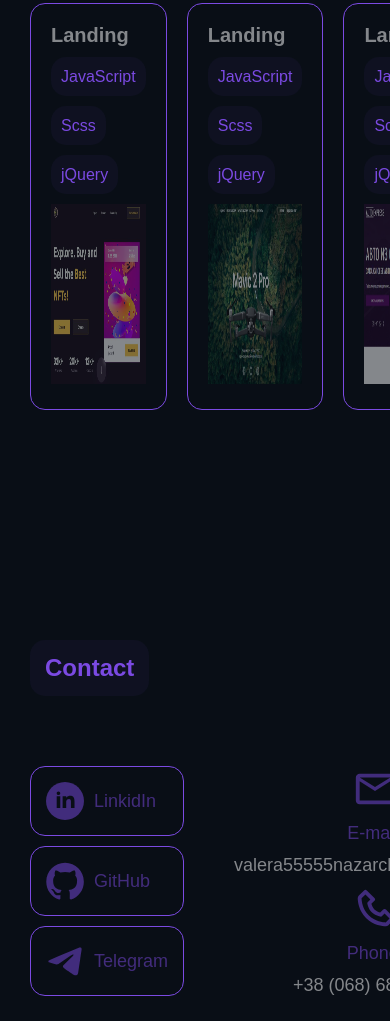
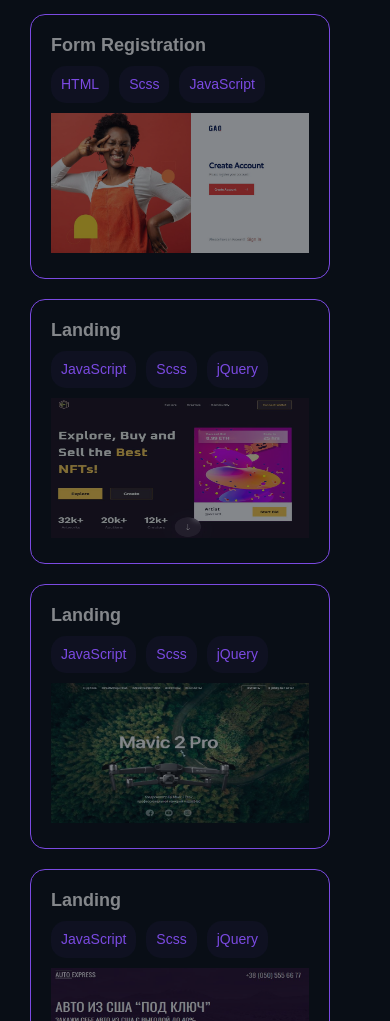
Before and after one commit to ValeraNazarchuk/My-portfolio-site, a website: page src/index.html in a window 390 px wide. Shown: the part 3357-4378 px from the top of the page. Drawn offline with nearby package versions, Linux system fonts and the light colour scheme; files that its build step writes are made by us from their sources.

Commit message:
adaptive section projects && contact done

```diff
--- a/src/styles/_media.scss
+++ b/src/styles/_media.scss
@@ -2,8 +2,15 @@
   .skills--text {
     font-size: 16px;
   }
-  .skills__content-info{
+  .skills__content-info {
     font-size: 16px;
+  }
+
+  //---------------------Projects---------
+  .projects__body-img {
+    img {
+      height: 160px;
+    }
   }
 }
 @media (max-width: 1000px) {
@@ -15,6 +22,12 @@
     flex-direction: row;
     &-list {
       width: 100%;
+    }
+  }
+  //---------------Projects------------------
+  .projects__body-img {
+    img {
+      height: 130px;
     }
   }
 }
@@ -33,7 +46,7 @@
     gap: 15px;
   }
 
-    .skills__content {
+  .skills__content {
     flex-direction: row;
     gap: 15px;
   }
@@ -48,9 +61,26 @@
     flex-direction: column;
   }
 
-  .skills__technologies{
+  .skills__technologies {
     margin: 0;
     max-width: 540px;
+  }
+  //----------------Projects------------
+
+  .projects__body {
+    &-title {
+      font-size: 18px;
+      line-height: 21px;
+    }
+    &-item {
+      font-size: 14px;
+      line-height: 17px;
+    }
+    &-img {
+      img {
+        height: 110px;
+      }
+    }
   }
 }
 @media (max-width: 700px) {
@@ -147,8 +177,19 @@
   }
   //------------------Skills-----------
 
-  .skills{
+  .skills {
     padding-top: 100px;
+  }
+
+  //-------------------Projects----------
+  .projects__body {
+    grid-template-columns: repeat(2, 1fr);
+
+    &-img {
+      img {
+        height: 140px;
+      }
+    }
   }
 }
 @media (max-width: 550px) {
@@ -185,7 +226,7 @@
   .skills--text {
     font-size: 14px;
   }
-  .skills__content-info{
+  .skills__content-info {
     font-size: 14px;
   }
 
@@ -218,9 +259,43 @@
     flex-direction: row;
   }
 
-  .skills__box-list{
+  .skills__box-list {
     height: auto;
     padding: 10px;
   }
 
+  //---------------Projects------------
+  .projects{
+    padding: 0;
+  }
+
+  .projects__body {
+    grid-template-columns: repeat(1, 1fr);
+    &-link{
+      max-width: 300px;
+    }
+    &-img {
+      img {
+        height: 140px;
+      }
+    }
+  }
+
+  //-----------------Contact------------
+  .contact{
+    padding: 100px 0 20px;
+    &__inner{
+      margin: 10px 0 0;
+      display: flex;
+      flex-direction: column-reverse;
+      align-items: center;
+      font-size: 14px;
+    }
+    &__list{
+      max-width: 155px;
+    }
+    &__info{
+      margin: 0 0 20px;
+    }
+  }
 }
--- a/src/styles/blocks/_contact.scss
+++ b/src/styles/blocks/_contact.scss
@@ -1,17 +1,22 @@
-.contact{
+.contact {
   padding: 230px 0;
-  &__inner{
+  display: flex;
+  flex-direction: column;
+  &__title {
+    align-self: center;
+  }
+  &__inner {
     margin-top: 50px;
     display: flex;
     justify-content: space-evenly;
   }
 }
 
-.contact__list{
+.contact__list {
   display: flex;
   flex-direction: column;
   gap: 10px;
-  &-link{
+  &-link {
     color: $fs-purple-dark;
     display: flex;
     align-items: center;
@@ -19,33 +24,32 @@
     border: 1px solid $bg-purple-light;
     border-radius: 15px;
     gap: 10px;
-    transition: all .5s;
-    &:hover{
+    transition: all 0.5s;
+    &:hover {
       color: $fs-purple-light;
     }
   }
 }
 
-
-.contact__info{
+.contact__info {
   margin-left: 50px;
   display: flex;
   flex-direction: column;
   justify-content: space-between;
   &-email,
-  &-phone{
+  &-phone {
     display: flex;
     flex-direction: column;
     align-items: center;
   }
-  &-text{
+  &-text {
     margin: 10px 0;
     color: $fs-purple-dark;
   }
-  &-link{
+  &-link {
     color: $fs-gray;
-    transition: all .5s;
-    &:hover{
+    transition: all 0.5s;
+    &:hover {
       color: $fs-white;
     }
   }
--- a/src/styles/blocks/_projects.scss
+++ b/src/styles/blocks/_projects.scss
@@ -1,5 +1,4 @@
 .projects {
-  // margin-bottom: 230px;
   padding-top: 130px;
 }
 
@@ -8,6 +7,8 @@
   grid-template-columns: repeat(3, 1fr);
   gap: 20px;
   &-link {
+    display: flex;
+    flex-direction: column;
     max-width: 360px;
     border: 1px solid $bg-purple-light;
     border-radius: 15px;
@@ -27,6 +28,7 @@
     line-height: 23px;
     color: $fs-gray;
     transition: all .5s;
+    margin-bottom: 10px;
   }
 
   &-list {
@@ -34,7 +36,7 @@
     align-items: center;
     flex-wrap: wrap;
     gap: 10px;
-    margin: 10px 0px;
+    margin: auto 0px 10px;
   }
   &-item {
     font-size: 16px;
@@ -45,6 +47,7 @@
     border-radius: 15px;
   }
   &-img {
+    margin-top: auto;
     border-radius: 15px;
     transition: all .5s;
     opacity: .5;
```
Also changed, not shown: dist/css/style.css, dist/css/style.min.css, 2 other files.
